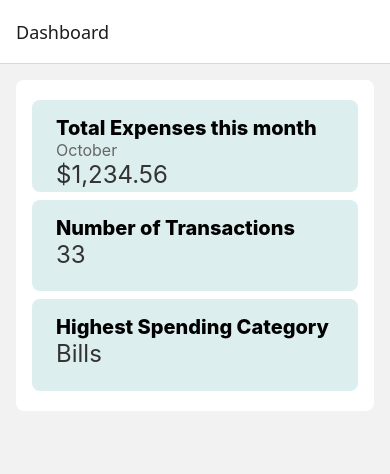
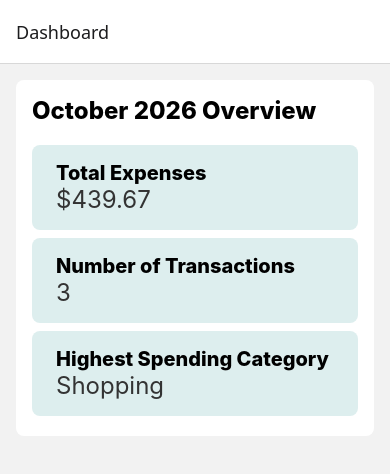
Before and after one commit to Wajid-DebugTech/Personal-Expense-Tracker-App, a React Native app in the folder ExpenseTrack/: screen /Dashboard in a window 390 px wide. Shown: the top 474 px of the page. Built offline with nearby package versions, Linux system fonts and the light colour scheme.

Commit message:
AsyncStorage implementation; data is now seeded from mockData.json; Dashboard now shows the actual stored data instead of hardcoded placeholders; added utils/dataHelper for formatting and calculating data

```diff
--- a/ExpenseTrack/package.json
+++ b/ExpenseTrack/package.json
@@ -3,6 +3,7 @@
   "version": "1.0.0",
   "main": "index.ts",
   "dependencies": {
+    "@react-native-async-storage/async-storage": "2.2.0",
     "@react-navigation/native": "^7.5.0",
     "@react-navigation/native-stack": "^7.20.0",
     "expo": "~57.0.26",
--- a/ExpenseTrack/src/components/DashboardCard.tsx
+++ b/ExpenseTrack/src/components/DashboardCard.tsx
@@ -3,14 +3,12 @@ import { View, Text, StyleSheet } from "react-native";
 interface DashboardCardProps {
   cardTitle: string;
   cardInfo: string;
-  cardSubtitle?: string;
 }
 
-export default function DashboardCard({ cardTitle, cardInfo, cardSubtitle }: DashboardCardProps  ) {
+export default function DashboardCard({ cardTitle, cardInfo }: DashboardCardProps  ) {
   return (
     <View style={styles.card}>
       <Text style={styles.cardTitle}>{cardTitle}</Text>
-      {cardSubtitle && <Text style={styles.cardSubtitle}>{cardSubtitle}</Text>}
       <Text style={styles.cardInfo}>{cardInfo}</Text>
     </View>
   );
@@ -36,9 +34,4 @@ const styles = StyleSheet.create({
     color: "#333",
     fontWeight: "400",
   },
-  cardSubtitle: {
-    fontSize: 16,
-    color: "#666",
-    fontWeight: "400",
-  },
 });
--- /dev/null
+++ b/ExpenseTrack/src/data/seed.ts
@@ -0,0 +1,20 @@
+import type { Expense } from "../types/expense";
+import {
+    STORAGE_KEYS,
+    getItem,
+    setItem,
+} from "../services/storageService";
+import mockData from "./mockData.json";
+
+const seedExpenses = mockData as Expense[];
+
+export async function seedIfNeeded(): Promise<void> {
+    const existing = await getItem<Expense[]>(STORAGE_KEYS.expenses);
+    if (existing === null) {
+        await setItem(STORAGE_KEYS.expenses, seedExpenses);
+    }
+}
+
+export async function resetToSeed(): Promise<void> {
+    await setItem(STORAGE_KEYS.expenses, seedExpenses);
+}
--- a/ExpenseTrack/src/screens/Dashboard.tsx
+++ b/ExpenseTrack/src/screens/Dashboard.tsx
@@ -1,20 +1,70 @@
 import { View, Text, ScrollView, StyleSheet } from "react-native";
+import { useEffect, useState, useMemo } from "react";
 import DashboardCard from "../components/DashboardCard";
+import LoadingView from "../components/LoadingView";
+import ErrorView from "../components/ErrorView";
+import EmptyState from "../components/EmptyState";
+import type { Expense } from "../types/expense";
+import { seedIfNeeded } from "../data/seed";
+import { getExpenses } from "../services/expenseService";
+import {
+  filterByPeriod,
+  formatCurrency,
+  formatPeriod,
+  getLatestPeriod,
+  getTopCategory,
+  getTotal,
+} from "../utils/dataHelper";
 
 export default function Dashboard() {
+  const [expenses, setExpenses] = useState<Expense[]>([]);
+  const [loading, setLoading] = useState(true);
+  const [error, setError] = useState<string | null>(null);
+
+  useEffect(() => {
+    async function load() {
+      try {
+        await seedIfNeeded();
+        setExpenses(await getExpenses());
+      } catch (e) {
+        setError(e instanceof Error ? e.message : "Something went wrong");
+      } finally {
+        setLoading(false);
+      }
+    }
+    load();
+  }, []);
+
+  const period = useMemo(() => getLatestPeriod(expenses), [expenses]);
+  const periodExpenses = useMemo(
+    () => filterByPeriod(expenses, period),
+    [expenses, period],
+  );
+
+  if (loading) return <LoadingView />;
+  if (error) return <ErrorView message={error} />;
+  if (expenses.length === 0) {
+    return <EmptyState message="No expenses yet." />;
+  }
+
   return (
     <View style={{ flex: 1 }}>
       <ScrollView>
         <View style={styles.container}>
+          <View style={styles.titleContainer}>
+            <Text style={styles.titleText}>{formatPeriod(period)} Overview</Text>
+          </View>
           <DashboardCard
-            cardTitle="Total Expenses this month"
-            cardInfo="$1,234.56"
-            cardSubtitle="October"
+            cardTitle="Total Expenses"
+            cardInfo={formatCurrency(getTotal(periodExpenses))}
           />
-          <DashboardCard cardTitle="Number of Transactions" cardInfo="33" />
+          <DashboardCard
+            cardTitle="Number of Transactions"
+            cardInfo={periodExpenses.length.toString()}
+          />
           <DashboardCard
             cardTitle="Highest Spending Category"
-            cardInfo="Bills"
+            cardInfo={getTopCategory(periodExpenses) ?? "None"}
           />
         </View>
       </ScrollView>
@@ -29,4 +79,13 @@ const styles = StyleSheet.create({
     paddingVertical: 16,
     margin: 16,
   },
+  titleContainer: {
+    marginBottom: 16,
+    paddingHorizontal: 16,
+  },
+  titleText: {
+    fontSize: 24,
+    fontWeight: "800",
+    color: "#000",
+  },
 });
--- a/ExpenseTrack/src/services/expenseService.ts
+++ b/ExpenseTrack/src/services/expenseService.ts
@@ -0,0 +1,19 @@
+import type { Expense } from "../types/expense";
+import { STORAGE_KEYS, getItem } from "./storageService";
+
+const LATENCY_MS = 500;
+
+function delay(ms: number = LATENCY_MS): Promise<void> {
+    return new Promise((resolve) => setTimeout(resolve, ms));
+}
+
+export async function getExpenses(): Promise<Expense[]> {
+    await delay();
+
+    try {
+        const expenses = await getItem<Expense[]>(STORAGE_KEYS.expenses);
+        return expenses ?? [];
+    } catch {
+        throw new Error("Could not load expenses. Please try again.");
+    }
+}
--- a/ExpenseTrack/src/services/storageService.ts
+++ b/ExpenseTrack/src/services/storageService.ts
@@ -0,0 +1,38 @@
+import AsyncStorage from "@react-native-async-storage/async-storage";
+
+export const STORAGE_KEYS = {
+    expenses: "@expense_tracker/expenses",
+} as const;
+
+export async function getItem<T>(key: string): Promise<T | null> {
+    let raw: string | null;
+    try {
+        raw = await AsyncStorage.getItem(key);
+    } catch {
+        throw new Error(`Failed to read "${key}" from storage`);
+    }
+
+    if (raw === null) return null;
+
+    try {
+        return JSON.parse(raw) as T;
+    } catch {
+        throw new Error(`Stored data for "${key}" is corrupted`);
+    }
+}
+
+export async function setItem<T>(key: string, value: T): Promise<void> {
+    try {
+        await AsyncStorage.setItem(key, JSON.stringify(value));
+    } catch {
+        throw new Error(`Failed to write "${key}" to storage`);
+    }
+}
+
+export async function removeItem(key: string): Promise<void> {
+    try {
+        await AsyncStorage.removeItem(key);
+    } catch {
+        throw new Error(`Failed to remove "${key}" from storage`);
+    }
+}
--- /dev/null
+++ b/ExpenseTrack/src/utils/dataHelper.ts
@@ -0,0 +1,78 @@
+import type { Expense } from "../types/expense";
+
+export interface Period {
+    year: number;
+    month: number;
+}
+
+const MONTH_NAMES = [
+    "January",
+    "February",
+    "March",
+    "April",
+    "May",
+    "June",
+    "July",
+    "August",
+    "September",
+    "October",
+    "November",
+    "December",
+];
+
+// uses local time
+export function getPeriodOf(isoDate: string): Period {
+    const d = new Date(isoDate);
+    return { year: d.getFullYear(), month: d.getMonth() };
+}
+
+// most recent month that has data, falls back to the current month if empty
+export function getLatestPeriod(expenses: Expense[]): Period {
+    if (expenses.length === 0) return getPeriodOf(new Date().toISOString());
+
+    return expenses
+        .map((e) => getPeriodOf(e.date))
+        .reduce((latest, p) =>
+            p.year * 12 + p.month > latest.year * 12 + latest.month ? p : latest,
+        );
+}
+
+export function filterByPeriod(
+    expenses: Expense[],
+    period: Period,
+): Expense[] {
+    return expenses.filter((e) => {
+        const p = getPeriodOf(e.date);
+        return p.year === period.year && p.month === period.month;
+    });
+}
+
+export function getTotal(expenses: Expense[]): number {
+    return expenses.reduce((sum, e) => sum + e.amount, 0);
+}
+
+export function getTopCategory(expenses: Expense[]): string | null {
+    const totals: Record<string, number> = {};
+    for (const e of expenses) {
+        totals[e.category] = (totals[e.category] ?? 0) + e.amount;
+    }
+
+    let top: string | null = null;
+    let topTotal = -Infinity;
+    for (const [category, total] of Object.entries(totals)) {
+        if (total > topTotal) {
+            top = category;
+            topTotal = total;
+        }
+    }
+    return top;
+}
+
+export function formatPeriod(period: Period): string {
+    return `${MONTH_NAMES[period.month]} ${period.year}`;
+}
+
+export function formatCurrency(amount: number): string {
+    const [whole, decimals] = amount.toFixed(2).split(".");
+    return `$${whole.replace(/\B(?=(\d{3})+(?!\d))/g, ",")}.${decimals}`;
+}
```
Also changed, not shown: 1 other file (tests, documents, lock files or other folders).
